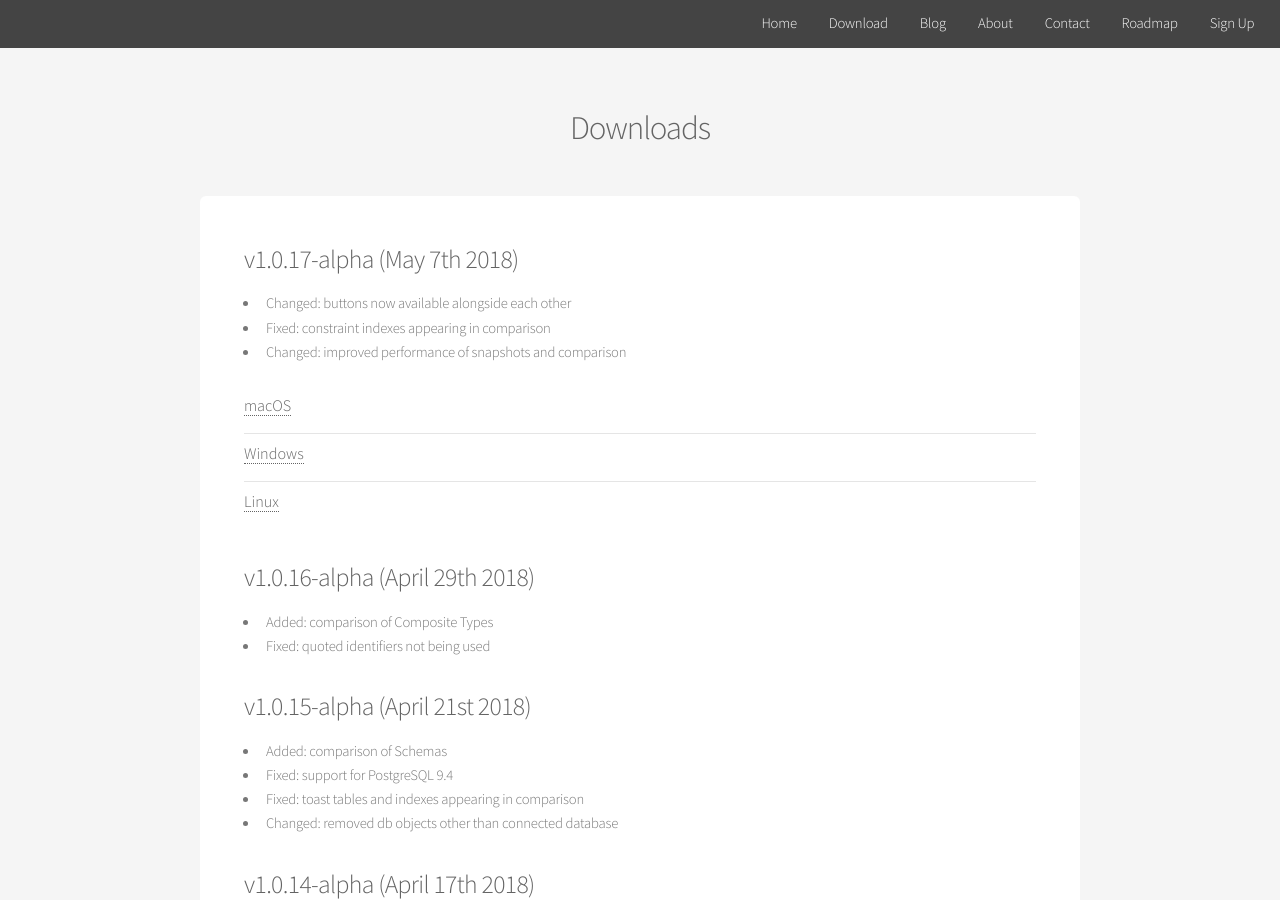
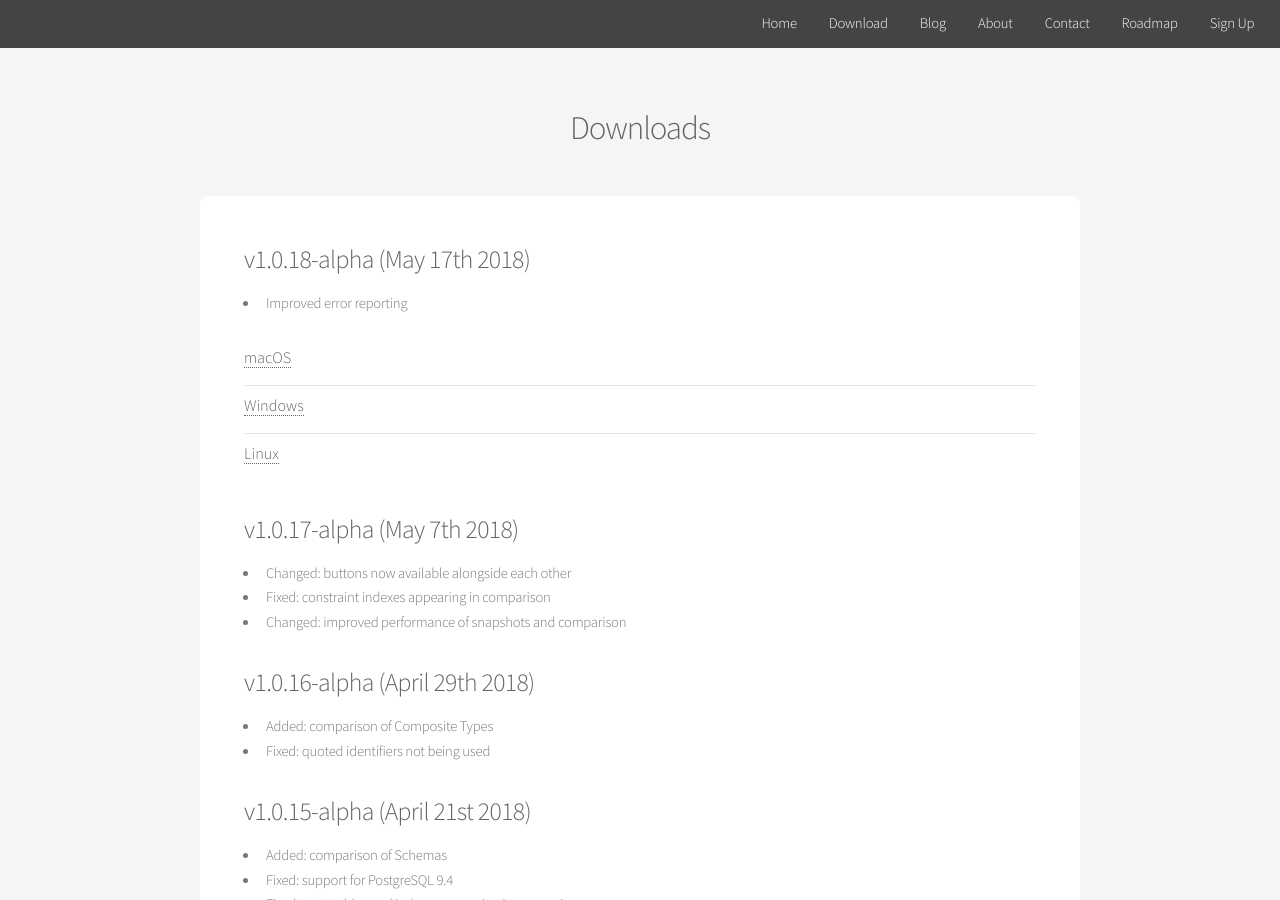
Before and after one commit to sql-migrate/backup2.sql-migrate.github.io, a Jekyll site: the page built from downloads.md, in a window 1280 px wide and 900 px high. Built offline with Jekyll 4.4.1, drawn with Linux system fonts in a browser that asks for light colours.

Commit message:
update version

```diff
--- a/downloads.md
+++ b/downloads.md
@@ -4,34 +4,37 @@
 permalink: /downloads
 ---
 
-<h3>v1.0.17-alpha (May 7th 2018)</h3>
-  - Changed: buttons now available alongside each other
-  - Fixed: constraint indexes appearing in comparison
-  - Changed: improved performance of snapshots and comparison
+<h3>v1.0.18-alpha (May 17th 2018)</h3>
+  - Improved error reporting
 
   <ul class="alt">
       <li>
         <h4>
           <a class="post-link"
-          onclick="var that=this;ga('send', 'event','Download','macOS 1.0.17-alpha',this.href);setTimeout(function(){location.href=that.href;},200);return false;"
-          href="http://downloads.postgrescompare.com/builds/PostgresCompare-darwin-x64_1.0.17-alpha.zip">macOS</a>
+          onclick="var that=this;ga('send', 'event','Download','macOS 1.0.18-alpha',this.href);setTimeout(function(){location.href=that.href;},200);return false;"
+          href="http://downloads.postgrescompare.com/builds/PostgresCompare-darwin-x64_1.0.18-alpha.zip">macOS</a>
         </h4>
       </li>
       <li>
         <h4>
           <a class="post-link"
-          onclick="var that=this;ga('send', 'event','Download','Windows 1.0.17-alpha',this.href);setTimeout(function(){location.href=that.href;},200);return false;"
-          href="http://downloads.postgrescompare.com/builds/PostgresCompare-win32-x64_1.0.17-alpha.zip">Windows</a>
+          onclick="var that=this;ga('send', 'event','Download','Windows 1.0.18-alpha',this.href);setTimeout(function(){location.href=that.href;},200);return false;"
+          href="http://downloads.postgrescompare.com/builds/PostgresCompare-win32-x64_1.0.18-alpha.zip">Windows</a>
         </h4>
       </li>
       <li>
         <h4>
           <a class="post-link"
-          onclick="var that=this;ga('send', 'event','Download','Linux 1.0.17-alpha',this.href);setTimeout(function(){location.href=that.href;},200);return false;"
-          href="http://downloads.postgrescompare.com/builds/PostgresCompare-linux-x64_1.0.17-alpha.zip">Linux</a>
+          onclick="var that=this;ga('send', 'event','Download','Linux 1.0.18-alpha',this.href);setTimeout(function(){location.href=that.href;},200);return false;"
+          href="http://downloads.postgrescompare.com/builds/PostgresCompare-linux-x64_1.0.18-alpha.zip">Linux</a>
         </h4>
       </li>
   </ul>
+
+<h3>v1.0.17-alpha (May 7th 2018)</h3>
+  - Changed: buttons now available alongside each other
+  - Fixed: constraint indexes appearing in comparison
+  - Changed: improved performance of snapshots and comparison
 
 <h3>v1.0.16-alpha (April 29th 2018)</h3>
   - Added: comparison of Composite Types
```
